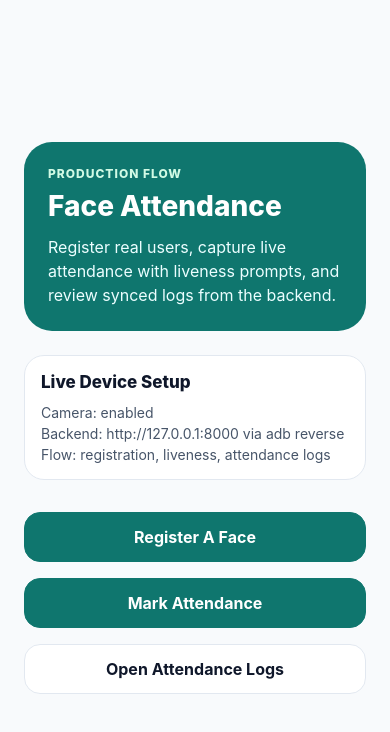
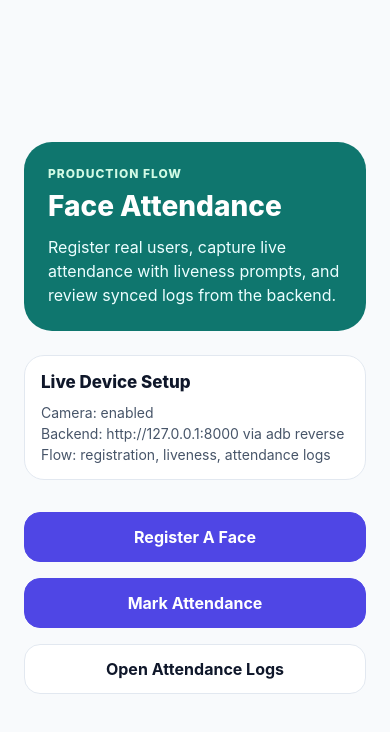
Before and after one commit to developerMark17/react-native-face-attendance, a React Native app: screen /Logs in a window 390 px wide. Shown: the top 732 px of the page. Built offline with nearby package versions, Linux system fonts and the light colour scheme.

Commit message:
design: transition mobile UI styling from teal/green to premium modern indigo theme

```diff
--- a/src/constants/theme.js
+++ b/src/constants/theme.js
@@ -1,8 +1,8 @@
 export const colors = {
   bg: '#F8FAFC',
   surface: '#FFFFFF',
-  primary: '#0F766E',
-  primaryDark: '#115E59',
+  primary: '#4F46E5',
+  primaryDark: '#4338CA',
   accent: '#EA580C',
   text: '#0F172A',
   muted: '#475569',
--- a/src/navigation/AppNavigator.js
+++ b/src/navigation/AppNavigator.js
@@ -11,7 +11,7 @@ const Stack = createNativeStackNavigator();
 function AppNavigator() {
   return (
     <NavigationContainer>
-      <Stack.Navigator initialRouteName="Register" screenOptions={{headerShown: true}}>
+      <Stack.Navigator initialRouteName="Camera" screenOptions={{headerShown: true}}>
         <Stack.Screen name="Register" component={RegisterScreen} options={{title: 'Register Face'}} />
         <Stack.Screen name="Camera" component={CameraScreen} options={{title: 'Mark Attendance'}} />
         <Stack.Screen name="Logs" component={AttendanceLogScreen} options={{title: 'Attendance Logs'}} />
--- a/src/screens/RegisterScreen.js
+++ b/src/screens/RegisterScreen.js
@@ -161,7 +161,7 @@ const styles = StyleSheet.create({
     lineHeight: 22,
   },
   heroCard: {
-    backgroundColor: '#0F766E',
+    backgroundColor: '#4F46E5',
     borderRadius: 20,
     padding: spacing.md,
     marginBottom: spacing.md,
@@ -173,7 +173,7 @@ const styles = StyleSheet.create({
     marginBottom: spacing.xs,
   },
   heroPoint: {
-    color: '#D1FAE5',
+    color: '#EEF2FF',
     fontSize: 14,
     marginTop: 4,
   },
```
